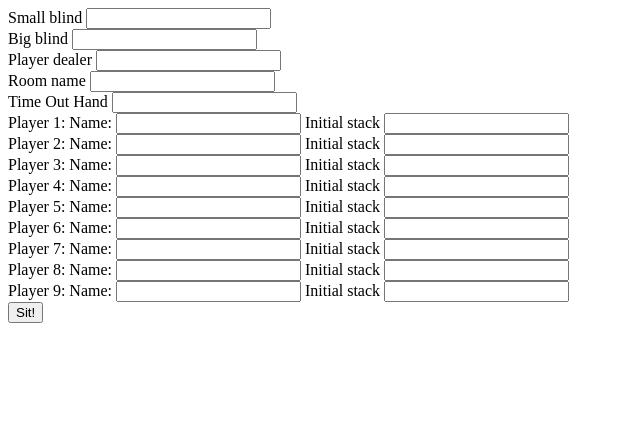
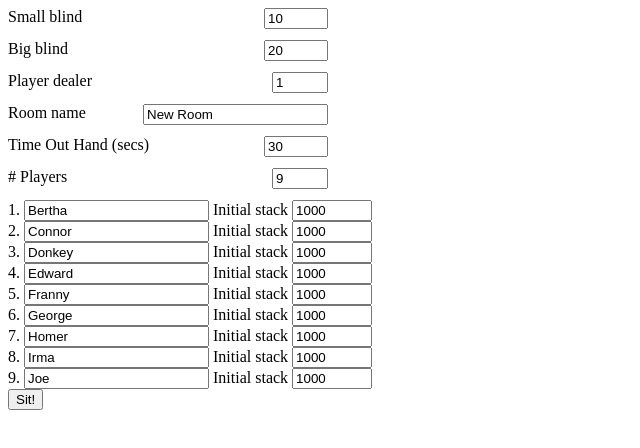
Before and after one commit to josskar/pokerman, a website: page index.html in a window 1280 px wide. Shown: the whole page, without its empty margins (0-640 px from the left). Drawn offline with nearby package versions, Linux system fonts and the light colour scheme.

Commit message:
Player naming and dynamic list

```diff
--- a/css/main.css
+++ b/css/main.css
@@ -26,3 +26,13 @@
 .card{
     width: 40px;
 }
+
+form label {
+  display: block;
+  height: 32px;
+  width: 320px;
+}
+
+form label input {
+  float: right;
+}
--- a/index.html
+++ b/index.html
@@ -10,11 +10,12 @@
 
 <body>
     <form>
-        <div><label>Small blind <input type="text" id="smallBlind" /><span id="smallBlindInfo"></span></label></div>
-        <div><label>Big blind <input type="text" id="bigBlind" /><span id="bigBlindInfo"></span></label></div>
-        <div><label>Player dealer <input type="text" id="playerDealer" /><span id="playerDealerInfo"></span></label></div>
-        <div><label>Room name <input type="text" id="roomName" /><span id="roomNameInfo"></span></label></div>
-        <div><label>Time Out Hand <input type="text" id="timeOutHand" /><span id="timeOutHandInfo"></span></label></div>
+        <div><label>Small blind <input type="number" value="10" id="smallBlind" min="1" max="100"/><span id="smallBlindInfo"></span></label></div>
+        <div><label>Big blind <input type="number" value="20" id="bigBlind" min="2" max="200"/><span id="bigBlindInfo"></span></label></div>
+        <div><label>Player dealer <input type="number" value="1" id="playerDealer" min="1" max="10"/><span id="playerDealerInfo"></span></label></div>
+        <div><label>Room name <input type="text" value="New Room" id="roomName" /><span id="roomNameInfo"></span></label></div>
+        <div><label>Time Out Hand (secs) <input type="number" value="30" id="timeOutHand" min="1" max="600"/><span id="timeOutHandInfo"></span></label></div>
+        <div><label># Players <input type="number" value="9" id="playerCount" min="1" max="10"/><span id="playerCountInfo"></span></label></div>
 
         <div id="players">
             <div>Player 1: Name: <input type="text" id="name1"/> Initial stack <input type="text" id="initialStack1"/></div>
--- a/js/main.js
+++ b/js/main.js
@@ -18,6 +18,20 @@ function getMeCard(){
 function deleteCard(card){
     for (var i = cards.length - 1; i >= 0; i--) {
         if (cards[i] == card) cards.splice(i, 1);
+    }
+}
+
+function onPlayerCountChange(e) {
+    var playerCount = $('#playerCount').val()
+        $players = $('#players'),
+        playerNames = ['Alfred', 'Bertha', 'Connor', 'Donkey', 'Edward', 'Franny', 'George', 'Homer', 'Irma', 'Joe', 'Karla'];
+
+    $players.html('');
+
+    for(var i=1; i <= playerCount; i++) {
+        var $newPlayer = $('<div>' + i + '. <input type="text" id="name' + i + '" value="' + playerNames[i] + '"/> Initial stack <input type="number" id="initialStack1" value="1000" min="500" max="10000"/></div>');
+
+        $players.append($newPlayer);
     }
 }
 
@@ -103,4 +117,7 @@ $( document ).ready(function() {
 
         console.log(cards);
     });
+
+    $('#playerCount').on('change', onPlayerCountChange);
+    onPlayerCountChange();
 });
```
